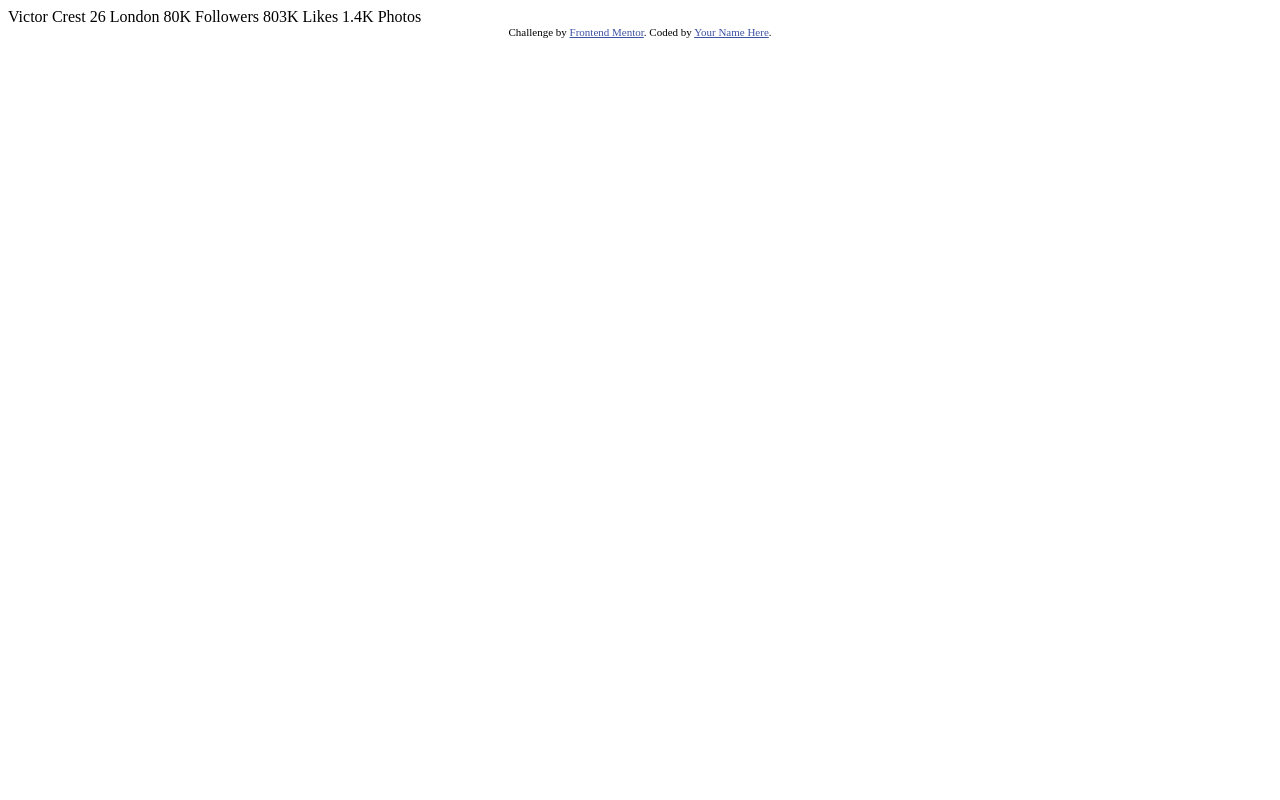
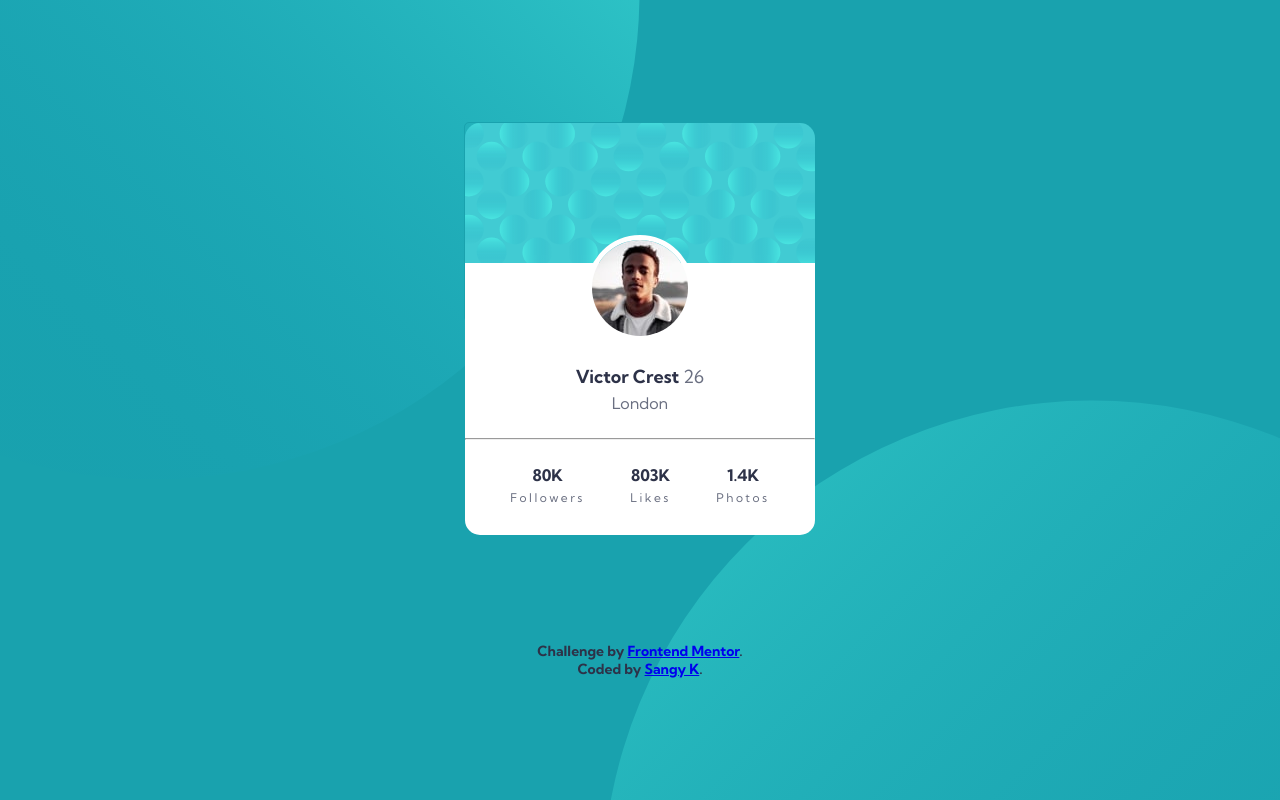
Before and after one commit to sansk/profile-card-component-frontendmentor, a plain HTML site: page index.html in a window 1280 px wide. Drawn offline with Linux system fonts and the light colour scheme.

Commit message:
Completed Challenge - Finished Project:

```diff
--- a/index.html
+++ b/index.html
@@ -5,31 +5,36 @@
   <meta name="viewport" content="width=device-width, initial-scale=1.0"> <!-- displays site properly based on user's device -->
 
   <link rel="icon" type="image/png" sizes="32x32" href="./images/favicon-32x32.png">
+  <link rel="stylesheet" href="style.css">
 
   <title>Frontend Mentor | Profile card component</title>
-
-  <!-- Feel free to remove these styles or customise in your own stylesheet 👍 -->
-  <style>
-    .attribution { font-size: 11px; text-align: center; }
-    .attribution a { color: hsl(228, 45%, 44%); }
-  </style>
 </head>
 <body>
-  Victor Crest
-  26
-  London
-
-  80K
-  Followers
-
-  803K
-  Likes
-
-  1.4K
-  Photos
-  <div class="attribution">
-    Challenge by <a href="https://www.frontendmentor.io?ref=challenge" target="_blank">Frontend Mentor</a>.
-    Coded by <a href="#">Your Name Here</a>.
+  <div class="container">
+    <div class="card">
+      <div class="top">
+        <img src="./images/bg-pattern-card.svg" alt="BG Pattern Card">
+      </div>
+      <div class="bottom">
+        <div class="profile-image">
+          <img src="./images/image-victor.jpg" alt="Victor Crest">
+        </div>
+        <div class="name-card">
+          <h1>Victor Crest <span>26</span></h1>
+          <p>London</p>
+        </div>
+        <hr>
+        <div class="social-stats">
+          <p>80K <span>Followers</span></p>
+          <p>803K <span>Likes</span></p>
+          <p>1.4K <span>Photos</span></p>
+        </div>
+      </div>
+    </div>
+    <div class="attribution">
+      Challenge by <a href="https://www.frontendmentor.io?ref=challenge" target="_blank">Frontend Mentor</a>.
+      <br>Coded by <a href="https://github.com/sansk">Sangy K</a>.
+    </div>
   </div>
 </body>
 </html>
--- /dev/null
+++ b/style.css
@@ -0,0 +1,132 @@
+@import url('https://fonts.googleapis.com/css2?family=Kumbh+Sans:wght@400;700&display=swap');
+
+* {
+  box-sizing: border-box;
+  margin: 0;
+  padding: 0;
+}
+
+:root {
+  --primary-background: hsl(185, 75%, 39%);
+  --primary-font: hsl(229, 23%, 23%);
+  --secondary-font: hsl(227, 10%, 46%);
+
+  --neutral-drak-gray: hsl(0, 0%, 59%);
+
+  --font-size-name-stat: 14px;
+  --font-family: 'Kumbh Sans', sans-serif;
+  --font-normal: 400;
+  --font-bold: 700;
+}
+
+body {
+  background-color: var(--primary-background);
+  font-family: var(--font-family);
+  font-size: var(--font-size-name-stat);
+  font-weight: var(--font-bold);
+  color: var(--primary-font);
+}
+
+.container {
+  background: url('/images/bg-pattern-top.svg') no-repeat right 50vw bottom 40vh,
+    url('/images/bg-pattern-bottom.svg') no-repeat left 47vw top 50vh;
+  height: 100vh;
+  width: 100vw;
+  display: flex;
+  justify-content: space-around;
+  align-items: center;
+  flex-direction: column;
+}
+
+.card {
+  height: 25%;
+  max-width: 95%;
+  border: 1px solid var(--primary-background);
+  border-radius: 5px;
+}
+
+.top img {
+  width: 100%;
+  border-radius: 15px 15px 0 0;
+}
+
+.bottom {
+  background-color: #fff;
+  margin: -15% 0;
+  border-radius: 0 0 15px 15px;
+  height: 20rem;
+
+  display: flex;
+  flex-direction: column;
+  justify-content: space-evenly;
+  align-items: center;
+}
+
+.bottom .profile-image img {
+  border: 5px solid #fff;
+  border-radius: 50%;
+}
+
+.name-card h1 {
+  font-size: 18px;
+}
+.social-stats {
+  font-weight: var(--font-bold);
+}
+
+.name-card span,
+.name-card p,
+.social-stats span {
+  color: var(--secondary-font);
+  font-weight: var(--font-normal);
+}
+
+.name-card p,
+.social-stats {
+  font-size: 16px;
+  padding: 5px;
+}
+
+.social-stats span {
+  letter-spacing: 2.5px;
+  padding: 5px;
+  font-size: 12px;
+}
+
+hr {
+  color: var(--neutral-drak-gray);
+  width: 100%;
+}
+
+.name-card {
+  text-align: center;
+}
+
+.social-stats {
+  width: 100%;
+  display: flex;
+  flex-direction: row;
+  justify-content: space-evenly;
+}
+
+.social-stats p {
+  display: flex;
+  flex-direction: column;
+  align-items: center;
+}
+
+.attribution {
+  text-align: center;
+  margin-top: 75px;
+}
+
+@media all and (max-width: 375px) {
+  .card {
+    height: 20%;
+    max-width: 85%;
+  }
+
+  .attribution {
+    margin-top: 75px;
+  }
+}
```
Also changed, not shown: design/completed_preview.png (added), 2 other files.
